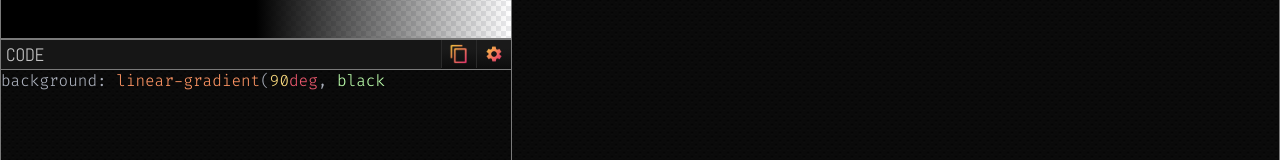
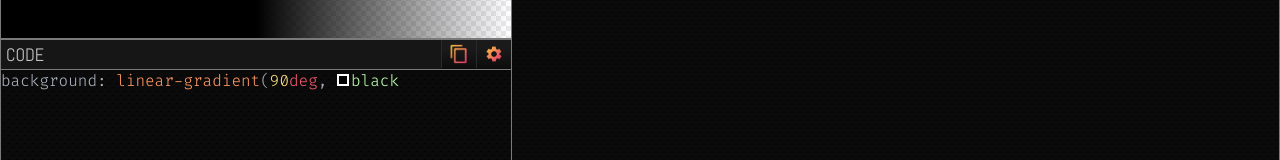
Before and after one commit to tschiboka/colorpicker, a React (Create React App) app: page / in a window 1280 px wide. Shown: the part 360-520 px from the top of the page. Built offline with nearby package versions, Linux system fonts and the light colour scheme.

Commit message:
create ColorPreview component

```diff
--- a/src/Components/Code/Code.js
+++ b/src/Components/Code/Code.js
@@ -3,9 +3,25 @@ import gearIcon from "../../images/gear.png";
 import gearActiveIcon from "../../images/gear_active.png";
 import copyIcon from "../../images/copy.png";
 import copyActiveIcon from "../../images/copy_active.png";
+import checkeredBg from "../../images/checkered_rect.png";
 import { getImmutableGradientCopy } from "../../functions/gradient";
 import { hexToRgb, rgbToHex, rgbToHsl, hslToRgb } from "../../functions/colors";
 import "./Code.scss";
+
+
+
+function ColorPreview(props) {
+    const color = props.color ? `linear-gradient(${props.color}, ${props.color}) ,` : "";
+    console.log(color);
+
+    return (
+        <div
+            className="ColorPreview"
+            style={{ backgroundImage: `${color}url(${checkeredBg})` }}
+        ></div>
+    )
+}
+
 
 
 
@@ -118,7 +134,13 @@ export default class Code extends Component {
         // check if transparent
         if (colorType === "rgba" || colorType === "hsla") {
             const isTransparent = color.match(/[0-9.]+/g)[3] === "0";
-            if (isTransparent) return <span className="token css-color-name">transparent </span>
+            if (isTransparent) return (
+                <span className="token css-color-name">
+                    <ColorPreview color={"red"} />
+                    transparent
+                    <span> </span>
+                </span>
+            );
         }
 
         // convert to css names - only types with no alpha values
@@ -131,7 +153,13 @@ export default class Code extends Component {
 
             const cssName = this.state.cssColorNames[hex];
 
-            if (cssName) return <span className="token css-color-name">{cssName} </span>
+            if (cssName) return (
+                <span className="token css-color-name">
+                    <ColorPreview color={color} />
+                    {cssName}
+                    <span> </span>
+                </span>
+            );
         }
         // return rgb
         if (colorType === "rgba") {
--- a/src/Components/Code/Code.scss
+++ b/src/Components/Code/Code.scss
@@ -45,5 +45,14 @@
         span.token.unit { color: $codeRed; }
         span.token.keyword { color: $codePurple; }
         span.token.css-color-name {color: $codeGreen; }
+        .ColorPreview {
+            display: inline-block;
+            width: 12px;
+            height: 12px;
+            margin-right: 2px;
+            background-position: center;
+            background-repeat: no-repeat;
+            border: 2px solid white;
+        }
     }
 }
```
